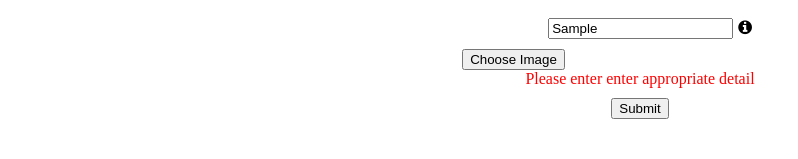
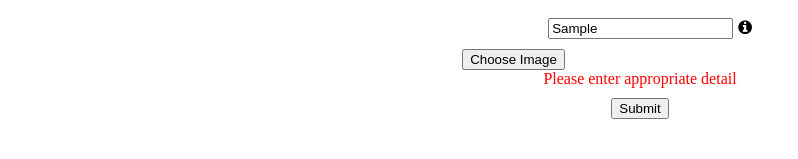
Before and after one commit to MohitK14/Arkenea_Mohit, an Angular app: page /create in a window 1280 px wide. Both pictures are taken after typing "Sample", "Sample", "name@example.com", "Sample" into the empty fields and a click on the button "Submit". Shown: the part 141-300 px from the top of the page, without its empty margins (0-798 px from the left). Built offline with nearby package versions, Linux system fonts and the light colour scheme.

Commit message:
text error

```diff
--- a/src/app/post/post-create/post-create.component.html
+++ b/src/app/post/post-create/post-create.component.html
@@ -46,7 +46,7 @@
         <img [src]="imagePreview">
     </div>
     <span class="error-msg" *ngIf="showError">
-        Please enter enter appropriate detail
+        Please enter appropriate detail
     </span>
     <span class="error-msg" *ngIf="emailError">
         Email already exist
```
